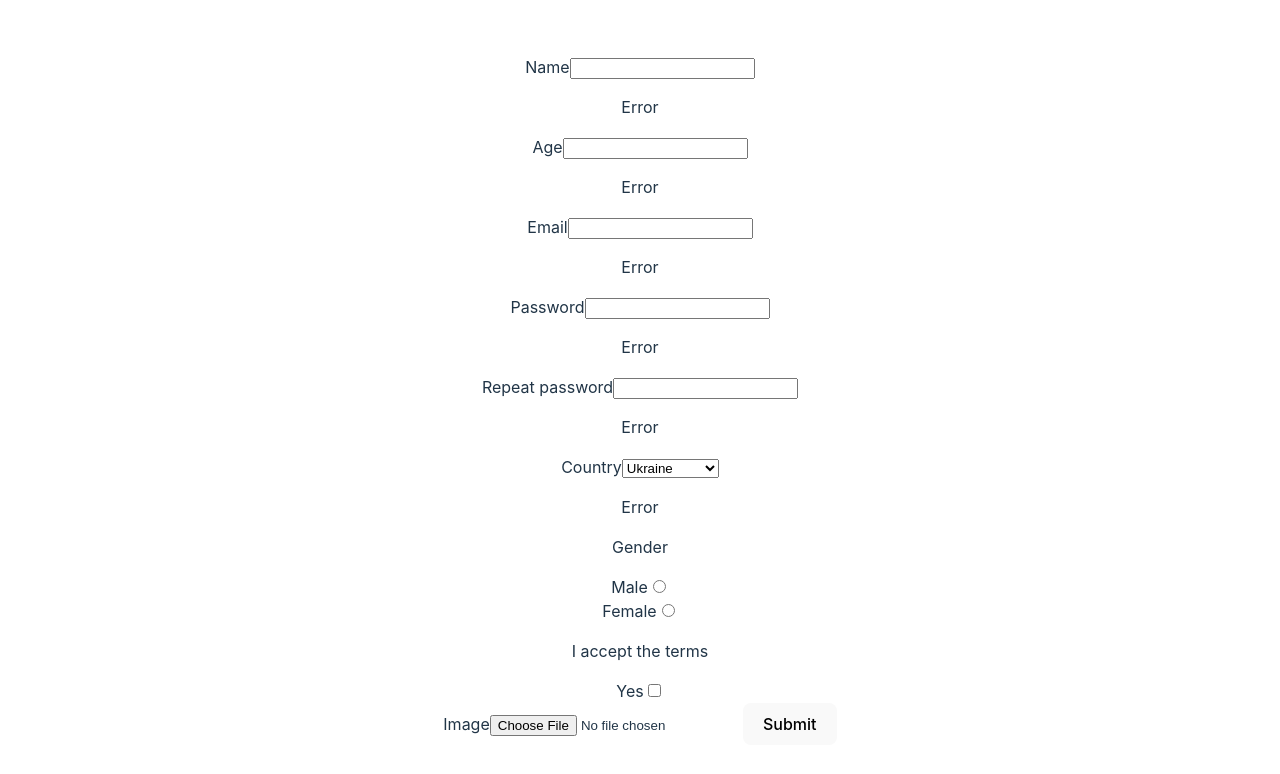
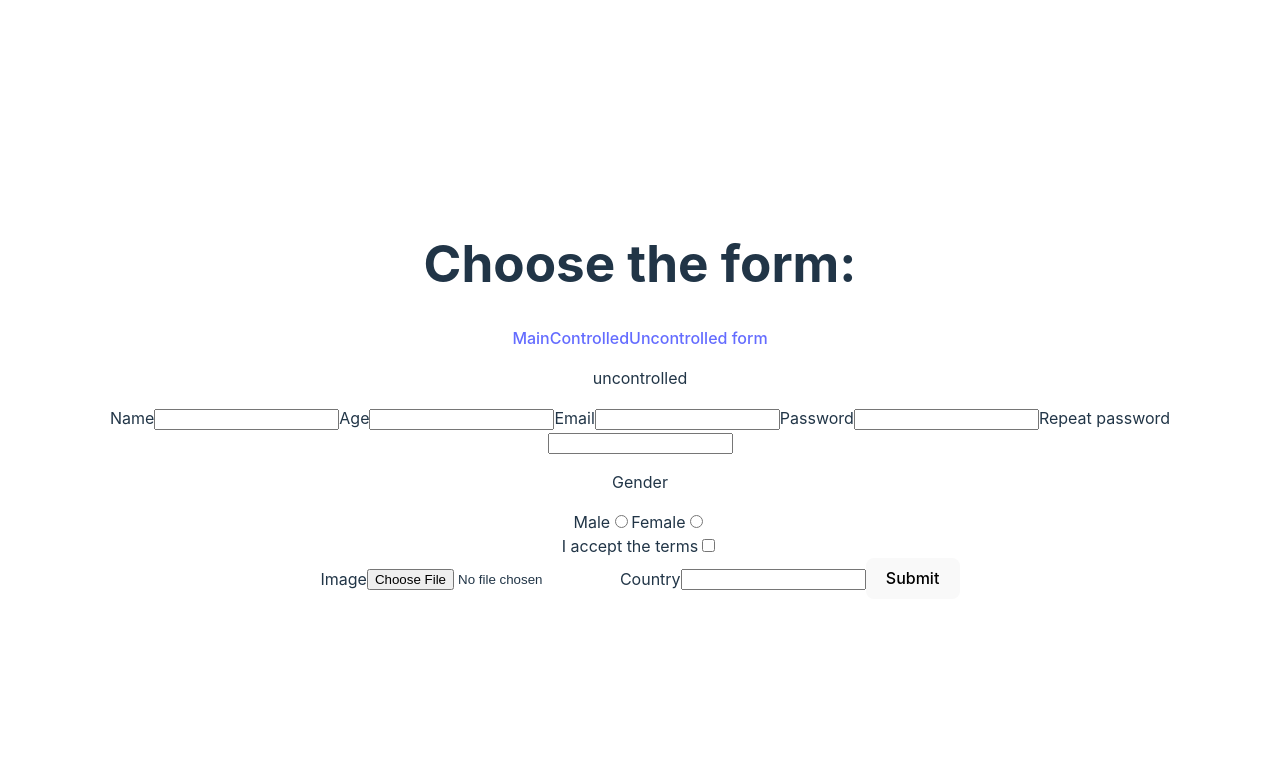
Before and after one commit to mikhailyatsenko/react-hook-form, a React (Vite) app: page /uncontrolled in a window 1280 px wide. Shown: the top 774 px of the page. Built offline with nearby package versions, Linux system fonts and the light colour scheme.

Commit message:
add uncontrolled form validation

```diff
--- a/package.json
+++ b/package.json
@@ -20,7 +20,7 @@
     "react-hook-form": "^7.48.2",
     "react-redux": "^8.1.3",
     "react-router": "^6.20.0",
-    "react-router-dom": "^6.20.0",
+    "react-router-dom": "^6.20.1",
     "yup": "^1.3.2"
   },
   "devDependencies": {
--- a/src/App.tsx
+++ b/src/App.tsx
@@ -1,19 +1,20 @@
-import { Route, Routes } from 'react-router-dom';
-import Main from './components/Main';
-import Uncontrolled from './components/Uncontrolled';
-import Controlled from './components/Controlled';
-import Error from './components/Error';
+// import Main from './components/Main';
+import { Outlet } from 'react-router-dom';
+import { Link } from 'react-router-dom';
 
 import './App.css';
 
 function App() {
   return (
-    <Routes>
-      <Route path="/" element={<Main />} />
-      <Route path="/controlled" element={<Controlled />} />
-      <Route path="/uncontrolled" element={<Uncontrolled />} />
-      <Route path="/*" element={<Error />} />
-    </Routes>
+    <main>
+      <h1>Choose the form:</h1>
+      <nav>
+        <Link to="/">Main</Link>
+        <Link to="/controlled">Controlled</Link>
+        <Link to="/uncontrolled">Uncontrolled form</Link>
+      </nav>
+      <Outlet />
+    </main>
   );
 }
 
--- a/src/components/Controlled.tsx
+++ b/src/components/Controlled.tsx
@@ -3,20 +3,29 @@ import { yupResolver } from '@hookform/resolvers/yup';
 import { SubmitHandler } from 'react-hook-form';
 import { fileConverter } from '../helpers/fileConverter';
 import { validationShema } from '../validation/validationSchema';
+import { useAppDispatch } from '../store';
+import { useAppSelector } from '../store';
+import { setData } from '../store/reducers/formDataSlice';
 
 interface Form {
   name: string;
   age: number;
   email: string;
   password: string;
-  passwordConfirmation: string;
+  passwordConfirm: string;
   country: string;
   gender: string;
   terms: boolean;
   img?: unknown | File;
 }
 
+// interface FormWithBase64Img extends Form {
+//   img: string;
+// }
+
 const Controlled = () => {
+  const { countries } = useAppSelector((store) => store.CountriesListSlice);
+  const dispatch = useAppDispatch();
   const {
     register,
     handleSubmit,
@@ -31,9 +40,9 @@ const Controlled = () => {
   const onSubmit: SubmitHandler<Form> = async (data) => {
     if (data.img instanceof File) {
       const base64Image = await fileConverter(data.img);
-      console.log(base64Image);
-    } else {
-      console.error('Invalid picture type');
+
+      const dataWithBase64Img = { ...data, img: base64Image };
+      dispatch(setData(dataWithBase64Img));
     }
   };
 
@@ -47,6 +56,7 @@ const Controlled = () => {
 
   return (
     <div>
+      <p>controlled</p>
       <form onSubmit={handleSubmit(onSubmit)}>
         <label htmlFor="name">Name</label>
         <input {...register('name')} type="text" id="name" />
@@ -58,28 +68,20 @@ const Controlled = () => {
         <input {...register('email')} id="email" />
         <p>{errors.email?.message}</p>
         <label htmlFor="password">Password</label>
-        <input {...register('password')} type="password" id="pass1" />
+        <input {...register('password')} type="password" id="password" />
         <p>
           {errors.password?.message
             ? 'Password should contain at least one digit, one lowercase letter, one uppercase letter and special character'
             : ''}
         </p>
-        <label htmlFor="pass2">Repeat password</label>
+        <label htmlFor="password2">Repeat password</label>
 
         <input
-          {...register('passwordConfirmation')}
+          {...register('passwordConfirm')}
           type="password"
-          id="pass2"
+          id="password-comfirm"
         />
-        <p>{errors.passwordConfirmation?.message}</p>
-        <label htmlFor="country">Country</label>
-        <select {...register('country')} name="country" id="country">
-          <option value="ua">Ukraine</option>
-          <option value="de">Deutschland</option>
-          <option value="ru">Russia</option>
-          <option value="fr">France</option>
-        </select>
-        {/* <p>Error</p> */}
+        <p>{errors.passwordConfirm?.message}</p>
 
         <p>Gender</p>
         <div>
@@ -103,7 +105,7 @@ const Controlled = () => {
         <p>{errors.gender?.message}</p>
 
         <div>
-          <label htmlFor="terms_yes">I accept the terms</label>
+          <label htmlFor="terms">I accept the terms</label>
           <input
             {...register('terms')}
             type="checkbox"
@@ -112,9 +114,22 @@ const Controlled = () => {
           />
         </div>
         <p>{errors.terms?.message}</p>
+
         <label htmlFor="image">Image</label>
         <input type="file" id="image" onChange={(e) => handleFileChange(e)} />
         <p>{errors.img?.message}</p>
+
+        <label htmlFor="country">Country</label>
+        <select {...register('country')} name="country" id="country">
+          {countries.map((country, index) => {
+            return (
+              <option key={index} value={country}>
+                {country}
+              </option>
+            );
+          })}
+        </select>
+        {/* <p>Error</p> */}
 
         <button>Submit</button>
       </form>
--- a/src/components/Main.tsx
+++ b/src/components/Main.tsx
@@ -1,7 +1,15 @@
+import { useAppSelector } from '../store';
+
 const Main = () => {
+  const data = useAppSelector((state) => state.formDataReducer);
+  console.log(data);
   return (
     <>
-      <p>main</p>
+      {Object.keys(data).map((el, index) => (
+        <p key={index}>
+          {el} - {data && data[el]}
+        </p>
+      ))}
     </>
   );
 };
--- a/src/components/Uncontrolled.tsx
+++ b/src/components/Uncontrolled.tsx
@@ -1,54 +1,171 @@
-const Controlled = () => {
+import { useRef, useState } from 'react';
+// import { useAppDispatch } from '../store';
+import { useAppSelector } from '../store';
+import { validationShema } from '../validation/validationSchema';
+import { ValidationError } from 'yup';
+// import { fileConverter } from '../helpers/fileConverter';
+// import { useNavigate } from 'react-router';
+
+const Uncontrolled = () => {
+  const nameRef = useRef<HTMLInputElement>(null);
+  const ageRef = useRef<HTMLInputElement>(null);
+  const genderMaleRef = useRef<HTMLInputElement>(null);
+  const genderFemaleRef = useRef<HTMLInputElement>(null);
+  const countryRef = useRef<HTMLInputElement>(null);
+  const imgRef = useRef<HTMLInputElement>(null);
+  const emailRef = useRef<HTMLInputElement>(null);
+  const passwordRef = useRef<HTMLInputElement>(null);
+  const passwordConfirmRef = useRef<HTMLInputElement>(null);
+  const termsRef = useRef<HTMLInputElement>(null);
+  // const navigate = useNavigate();
+  const { countries } = useAppSelector((store) => store.CountriesListSlice);
+  const [errors, setErrors] = useState<Errors>({});
+
+  // const dispatch = useAppDispatch();
+
+  interface Form {
+    name?: string;
+    age?: number;
+    email?: string;
+    password?: string;
+    passwordConfirm?: string;
+    country?: string;
+    gender?: string;
+    terms?: boolean;
+    img?: File;
+  }
+
+  interface Errors {
+    name?: string;
+    age?: string;
+    email?: string;
+    password?: string;
+    passwordConfirm?: string;
+    country?: string;
+    gender?: string;
+    terms?: string;
+    img?: string;
+  }
+
+  async function validateData(data: Form) {
+    try {
+      validationShema.validateSync(data, { abortEarly: false });
+      return true;
+    } catch (error) {
+      if (error instanceof ValidationError) {
+        console.log(error.inner);
+
+        const validationErrors: Record<string, string> = {};
+        error.inner.forEach((err) => {
+          if (typeof err.path === 'string' && !validationErrors[err.path]) {
+            validationErrors[err.path] = err.message;
+          }
+        });
+        setErrors(validationErrors);
+        if (Object.keys(validationErrors).length === 0) {
+          return false;
+        }
+      }
+    }
+  }
+  async function handleSubmit(e: React.FormEvent<HTMLFormElement>) {
+    e.preventDefault();
+    const data: Form = {
+      terms: termsRef.current?.checked,
+      age: Number(ageRef.current?.value),
+      passwordConfirm: passwordConfirmRef.current?.value,
+      country: countryRef.current?.value,
+      email: emailRef.current?.value,
+      gender: genderMaleRef.current?.checked
+        ? 'male'
+        : genderFemaleRef.current?.checked
+          ? 'female'
+          : undefined,
+      name: nameRef.current?.value,
+      password: passwordRef.current?.value,
+      img: imgRef.current?.files ? imgRef.current?.files[0] : undefined,
+    };
+    const isValidate = await validateData(data);
+    console.log(isValidate);
+    // if (isValidate && data.img) {
+    // const base64Image = await fileConverter(data.img);
+    // const newData = { ...data, picture: base64Image };
+    // const newArrData = [newData, ...actualData];
+    // dispatch(setData(newArrData));
+    // navigate('/');
+  }
+
+  const handleFileChange = (event: React.ChangeEvent<HTMLInputElement>) => {
+    if (event.target.files && imgRef.current) {
+      imgRef.current.files = event.target.files;
+    }
+  };
+
   return (
     <div>
-      <form>
+      <p>uncontrolled</p>
+      <form onSubmit={handleSubmit}>
         <label htmlFor="name">Name</label>
-        <input type="text" id="name" />
-        <p>Error</p>
+        <input ref={nameRef} type="text" id="name" />
+        {errors.name && <p>{errors.name}</p>}
         <label htmlFor="age">Age</label>
-        <input type="text" id="age" />
-        <p>Error</p>
+        <input ref={ageRef} type="number" id="age" />
+        {errors.age && <p>{errors.age}</p>}
         <label htmlFor="email">Email</label>
-        <input id="email" />
-        <p>Error</p>
-        <label htmlFor="pass1">Password</label>
-        <input type="password" id="pass1" />
-        <p>Error</p>
-        <label htmlFor="pass2">Repeat password</label>
-        <input type="password" id="pass2" />
-        <p>Error</p>
-        <label htmlFor="country">Country</label>
-        <select name="country" id="country">
-          <option value="ua">Ukraine</option>
-          <option value="de">Deutschland</option>
-          <option value="ru">Russia</option>
-          <option value="fr">France</option>
-        </select>
-        <p>Error</p>
+        <input ref={emailRef} id="email" />
+        {errors.email && <p>{errors.email}</p>}
+        <label htmlFor="password">Password</label>
+        <input ref={passwordRef} type="password" id="password" />
+        {errors.password && <p>{errors.password}</p>}
+        <label htmlFor="password2">Repeat password</label>
+
+        <input ref={passwordConfirmRef} type="password" id="password-confirm" />
+        {errors.passwordConfirm && <p>{errors.passwordConfirm}</p>}
 
         <p>Gender</p>
         <div>
-          <div>
-            <label htmlFor="male">Male</label>
-            <input type="radio" id="male" name="gender" value="male" />
-          </div>
-          <div>
-            <label htmlFor="female">Female</label>
-            <input type="radio" id="female" name="gender" value="female" />
-          </div>
+          <label htmlFor="male">Male</label>
+          <input
+            ref={genderMaleRef}
+            type="radio"
+            id="male"
+            name="gender"
+            value="male"
+          />
+          <label htmlFor="female">Female</label>
+          <input
+            ref={genderFemaleRef}
+            type="radio"
+            id="female"
+            name="gender"
+            value="female"
+          />
         </div>
+        {errors.gender && <p>{errors.gender}</p>}
 
-        <p>I accept the terms</p>
         <div>
-          <div>
-            <label htmlFor="terms_yes">Yes</label>
-
-            <input type="checkbox" id="terms" name="terms" />
-          </div>
+          <label htmlFor="terms">I accept the terms</label>
+          <input ref={termsRef} type="checkbox" id="terms" name="terms" />
         </div>
+        {errors.terms && <p>{errors.terms}</p>}
 
         <label htmlFor="image">Image</label>
-        <input type="file" id="image" />
+        <input type="file" id="image" onChange={(e) => handleFileChange(e)} />
+        {errors.img && <p>{errors.img}</p>}
+
+        <label htmlFor="country">Country</label>
+        <input ref={countryRef} list="countries" name="country" id="country" />
+        <datalist id="countries">
+          {countries.map((country, index) => {
+            return (
+              <option key={index} value={country}>
+                {country}
+              </option>
+            );
+          })}
+        </datalist>
+
+        {errors.country && <p>{errors.country}</p>}
 
         <button>Submit</button>
       </form>
@@ -56,4 +173,4 @@ const Controlled = () => {
   );
 };
 
-export default Controlled;
+export default Uncontrolled;
--- a/src/main.tsx
+++ b/src/main.tsx
@@ -1,11 +1,14 @@
-import React from 'react';
 import ReactDOM from 'react-dom/client';
-import App from './App';
+// import App from './App';
 import './index.css';
-import { BrowserRouter } from 'react-router-dom';
+// import { BrowserRouter } from 'react-router-dom';
+import { Provider } from 'react-redux';
+import { store } from './store';
+import router from './router/router';
+import { RouterProvider } from 'react-router-dom';
 
 ReactDOM.createRoot(document.getElementById('root')!).render(
-  <BrowserRouter>
-    <App />
-  </BrowserRouter>
+  <Provider store={store}>
+    <RouterProvider router={router} />
+  </Provider>
 );
--- /dev/null
+++ b/src/router/router.tsx
@@ -0,0 +1,29 @@
+import App from '../App';
+import Controlled from '../components/Controlled';
+import Uncontrolled from '../components/Uncontrolled';
+import Main from '../components/Main';
+import { createBrowserRouter } from 'react-router-dom';
+
+const routes = [
+  {
+    path: '/',
+    element: <App />,
+    children: [
+      {
+        path: '/',
+        element: <Main />,
+      },
+      {
+        path: 'uncontrolled',
+        element: <Uncontrolled />,
+      },
+      {
+        path: 'controlled',
+        element: <Controlled />,
+      },
+    ],
+  },
+];
+
+const router = createBrowserRouter(routes);
+export default router;
--- a/src/store/index.ts
+++ b/src/store/index.ts
@@ -1,9 +1,10 @@
 import { configureStore } from '@reduxjs/toolkit';
 import formDataReducer from './reducers/formDataSlice';
+import CountriesListSlice from './reducers/countriesSlice';
 import { TypedUseSelectorHook, useDispatch, useSelector } from 'react-redux';
 
 export const store = configureStore({
-  reducer: formDataReducer,
+  reducer: { formDataReducer, CountriesListSlice },
 });
 
 export type RootState = ReturnType<typeof store.getState>;
--- /dev/null
+++ b/src/store/reducers/countriesSlice.ts
@@ -0,0 +1,19 @@
+import { createSlice } from '@reduxjs/toolkit';
+import countriesList from '../../countriesList';
+
+interface InitialState {
+  countries: string[];
+}
+
+const initialState: InitialState = {
+  countries: countriesList(),
+};
+
+export const CountriesListSlice = createSlice({
+  name: 'CountriesListData',
+  initialState,
+  reducers: {},
+});
+
+export default CountriesListSlice.reducer;
+// export const { setData } = dataSlice.actions;
--- a/src/store/reducers/formDataSlice.ts
+++ b/src/store/reducers/formDataSlice.ts
@@ -2,10 +2,10 @@ import { createSlice, PayloadAction } from '@reduxjs/toolkit';
 
 interface InitialState {
   name: string;
-  age: string;
+  age: number | undefined;
   email: string;
   password: string;
-  passwordConfirmation: string;
+  passwordConfirm: string;
   country: string;
   gender: string;
   terms: boolean;
@@ -14,10 +14,10 @@ interface InitialState {
 
 const initialState: InitialState = {
   name: '',
-  age: '',
+  age: undefined,
   email: '',
   password: '',
-  passwordConfirmation: '',
+  passwordConfirm: '',
   country: '',
   gender: '',
   terms: false,
@@ -30,6 +30,7 @@ export const dataSlice = createSlice({
   reducers: {
     setData(state, action: PayloadAction<InitialState>) {
       state = action.payload;
+      console.log('state', state);
     },
   },
 });
--- a/src/validation/validationSchema.ts
+++ b/src/validation/validationSchema.ts
@@ -12,11 +12,23 @@ export const validationShema = yup.object({
   password: yup
     .string()
     .required('It is required field')
-    .matches(/[0-9]/, () => true)
-    .matches(/[a-z]/, () => true)
-    .matches(/[A-Z]/, () => true)
-    .matches(/[!@#$%^&*]/, () => true),
-  passwordConfirmation: yup
+    .matches(
+      /[0-9]/,
+      'Password should contain at least one digit, one lowercase letter, one uppercase letter and special character'
+    )
+    .matches(
+      /[a-z]/,
+      'Password should contain at least one digit, one lowercase letter, one uppercase letter and special character'
+    )
+    .matches(
+      /[A-Z]/,
+      'Password should contain at least one digit, one lowercase letter, one uppercase letter and special character'
+    )
+    .matches(
+      /[!@#$%^&*]/,
+      'Password should contain at least one digit, one lowercase letter, one uppercase letter and special character'
+    ),
+  passwordConfirm: yup
     .string()
     .required()
     .oneOf([yup.ref('password')], 'Passwords must match'),
```
Also changed, not shown: 1 other file (tests, documents, lock files or other folders).
